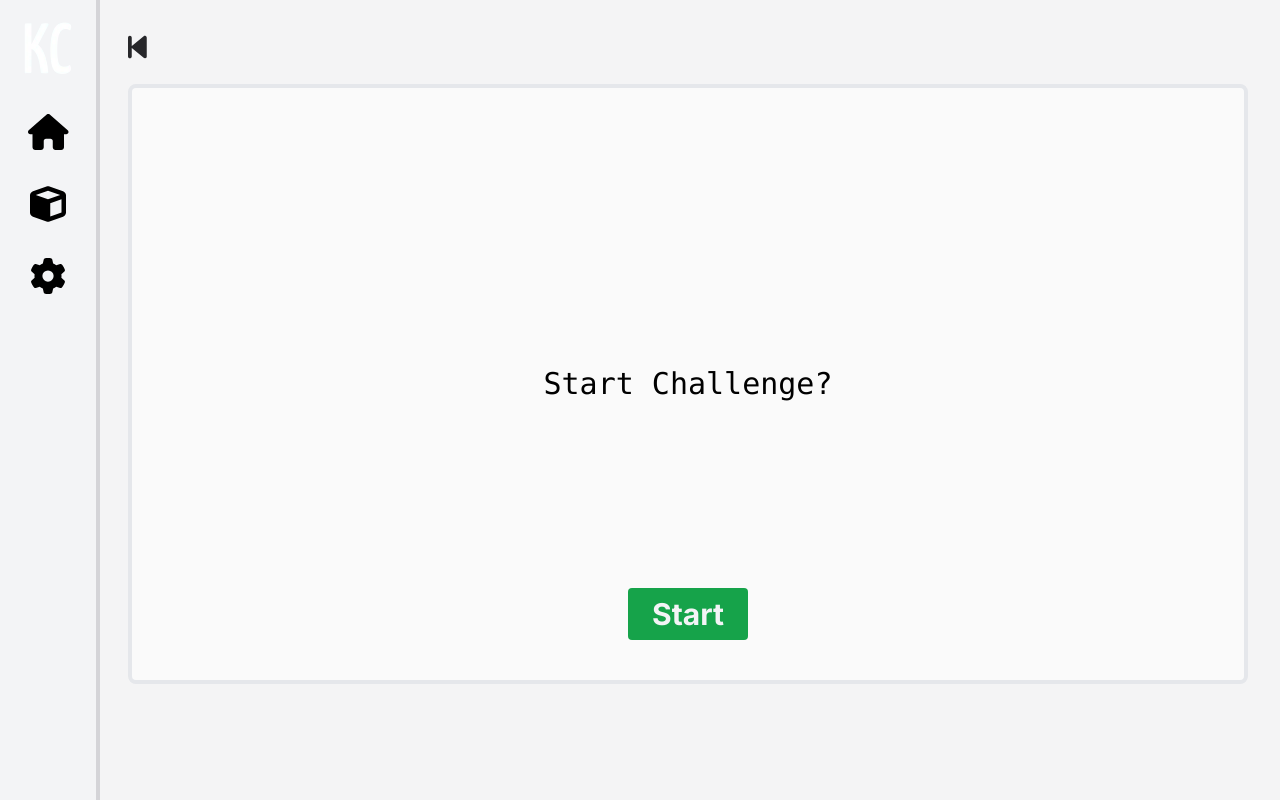
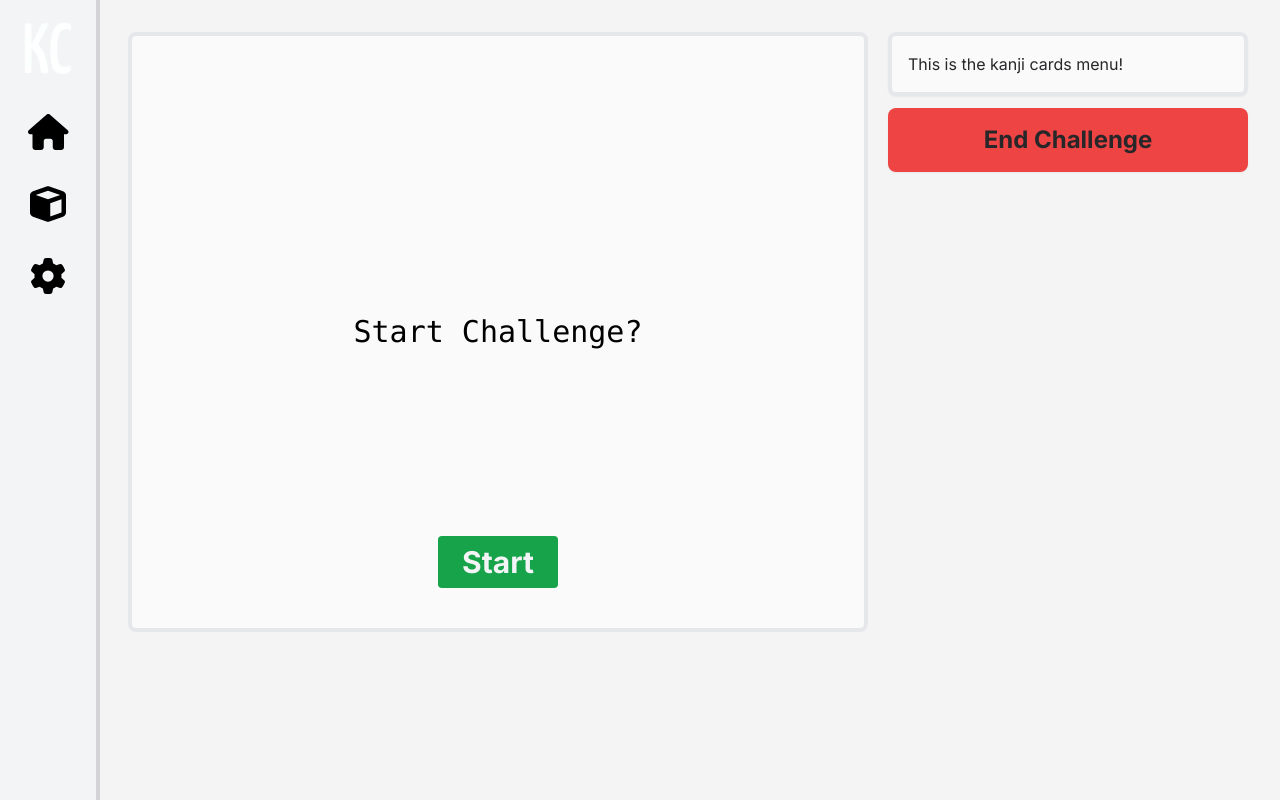
Before and after one commit to matthewalton/kanji-cards, a Next.js app: page /challenge in a window 1280 px wide. Built offline with nearby package versions, Linux system fonts and the light colour scheme.

Commit message:
Added end challenge button

```diff
--- a/src/app/challenge/page.tsx
+++ b/src/app/challenge/page.tsx
@@ -1,21 +1,17 @@
-import { FontAwesomeIcon } from "@fortawesome/react-fontawesome";
-import { faBackwardStep } from "@fortawesome/free-solid-svg-icons";
+import Challenge from "@/components/challenge/Challenge";
 import Link from "next/link";
-import Challenge from "@/components/challenge/Challenge";
 
 export default function Page() {
   return (
-    <main className="flex flex-col gap-5">
-      <Link href="/cards">
-        <FontAwesomeIcon icon={faBackwardStep} className="text-3xl" />
-      </Link>
-
-      <div
-        className="card border-4 flex justify-center text-center relative lg:p-10 bg-zinc-50 dark:bg-gray-950 dark:border-gray-500"
-        style={{ minHeight: "75vh" }}
-      >
-        <Challenge />
-      </div>
+    <main className="grid grid-cols-3 gap-5">
+      <Challenge>
+        <Link
+          href="/cards"
+          className="card text-center shadow-sm rounded-4 transition ease-in-out text-2xl font-bold bg-red-500 hover:bg-red-600"
+        >
+          End Challenge
+        </Link>
+      </Challenge>
     </main>
   );
 }
--- a/src/components/challenge/Challenge.tsx
+++ b/src/components/challenge/Challenge.tsx
@@ -21,7 +21,7 @@ async function getDeck(): Promise<Kanji[]> {
   return data.cards;
 }
 
-export default function Challenge() {
+export default function Challenge({ children }: { children: React.ReactNode }) {
   const [question, setQuestion] = useState<KanjiQuestion | null>(null);
   const [deck, setDeck] = useState<Kanji[]>([]);
   const [selectedKanji, setSelectedKanji] = useState<Kanji | null>(null);
@@ -57,6 +57,11 @@ export default function Challenge() {
 
   return (
     <>
+      <div className="col-span-2">
+        <div
+          className="card border-4 flex justify-center text-center relative lg:p-10 bg-zinc-50 dark:bg-gray-950 dark:border-gray-500"
+          style={{ minHeight: "75vh" }}
+        >
           <div className="self-center my-auto">
             <ChallengeScreen question={question} />
           </div>
@@ -83,6 +88,15 @@ export default function Challenge() {
               onConfirm={handleMarkQuestion}
             />
           </div>
+        </div>
+      </div>
+
+      <div className="col-span-1 flex flex-col gap-3">
+        <div className="card shadow-sm border-4 rounded-4 bg-zinc-50 dark:border-gray-600 dark:bg-gray-800">
+          This is the kanji cards menu!
+        </div>
+        {children}
+      </div>
     </>
   );
 }
```
Lines whose indentation alone changed are shown as unchanged.
